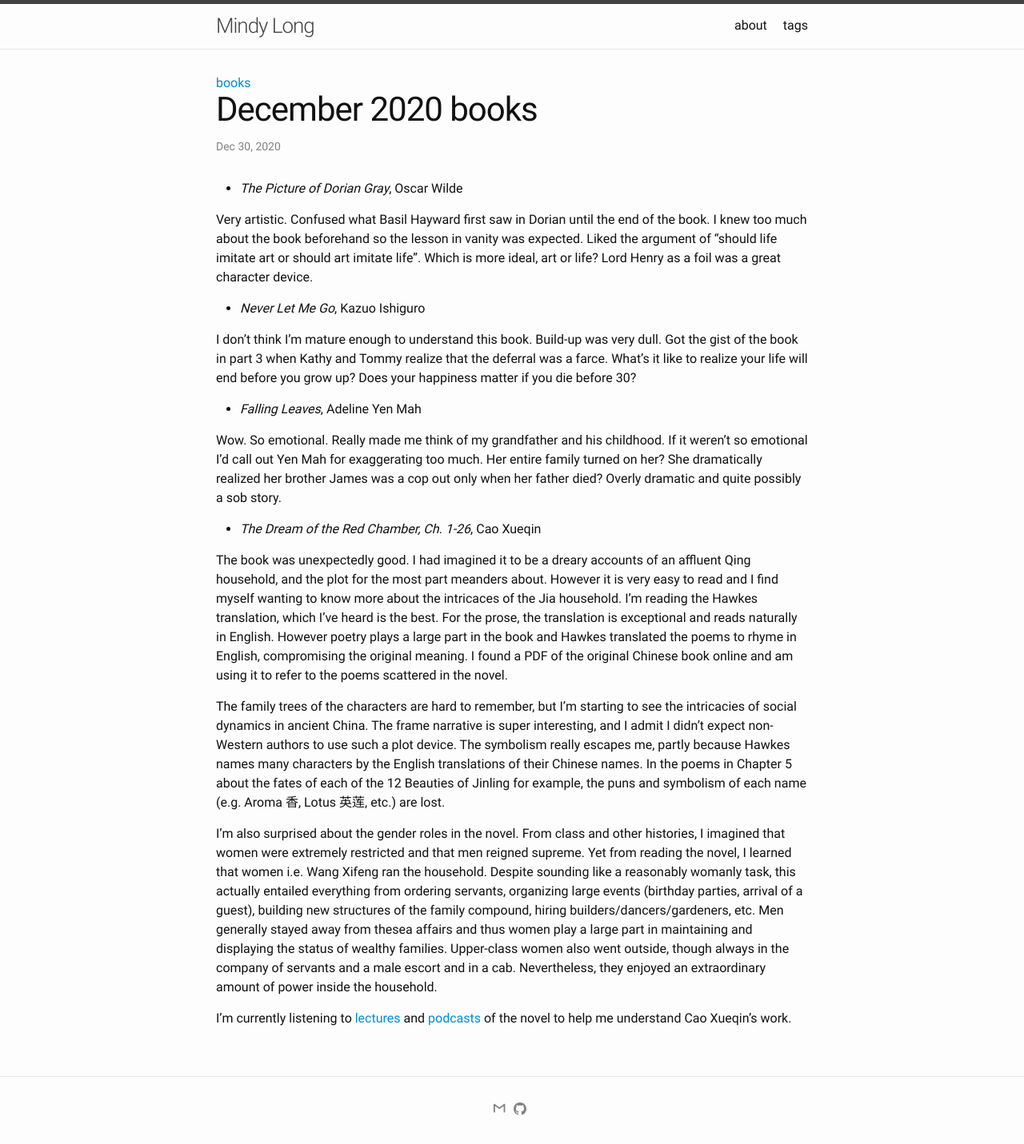
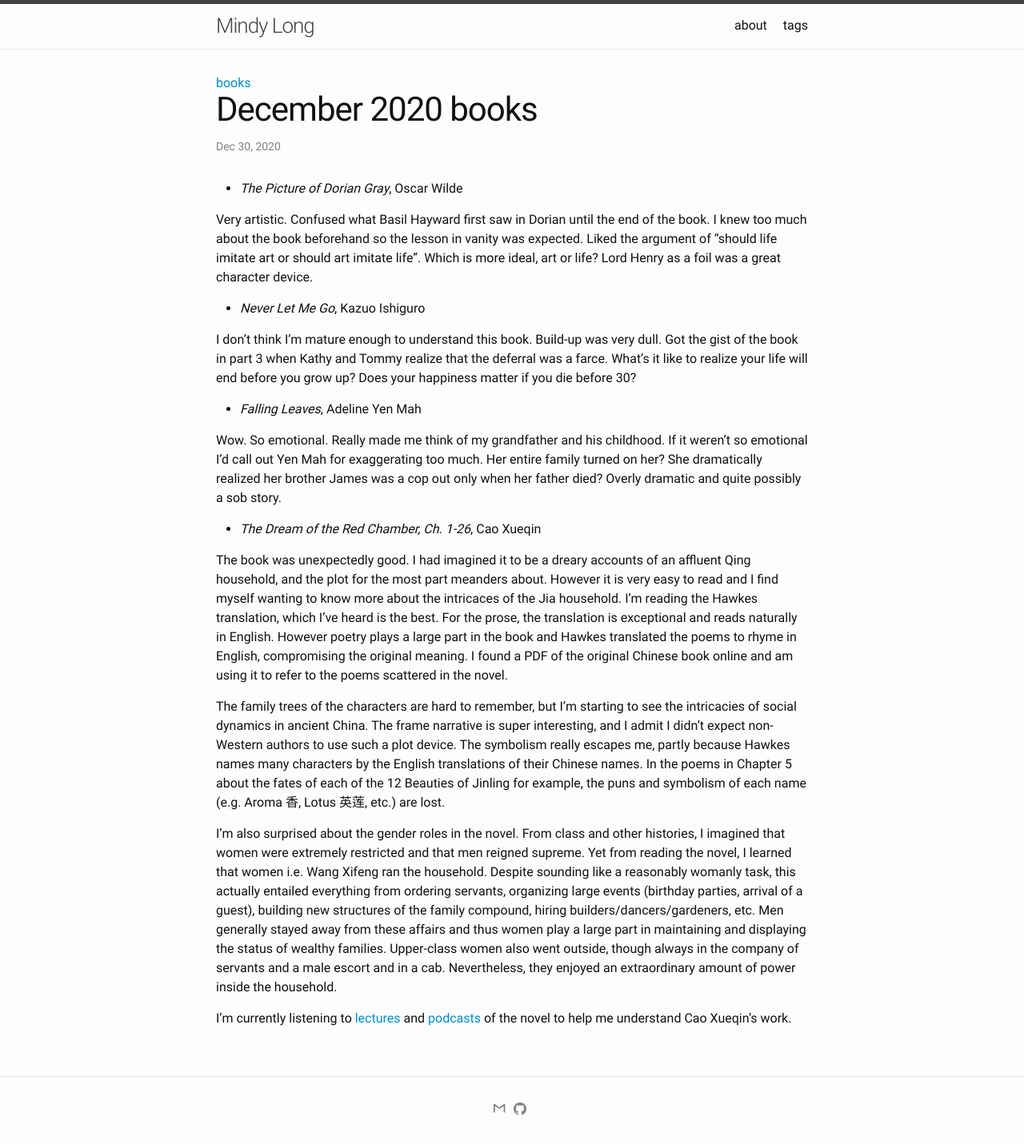
Before and after one commit to mlong93/mlong93.github.io, a Jekyll site: the page built from _posts/2020-12-24-december-2020-books.md, in a window 1280 px wide. Shown: the whole page at 80% size. Built offline with Jekyll 4.4.1, drawn with Linux system fonts in a browser that asks for light colours.

Commit message:
first post of 2021

```diff
--- a/_posts/2020-12-24-december-2020-books.md
+++ b/_posts/2020-12-24-december-2020-books.md
@@ -23,6 +23,6 @@ The book was unexpectedly good. I had imagined it to be a dreary accounts of an
 
 The family trees of the characters are hard to remember, but I'm starting to see the intricacies of social dynamics in ancient China. The frame narrative is super interesting, and I admit I didn't expect non-Western authors to use such a plot device. The symbolism really escapes me, partly because Hawkes names many characters by the English translations of their Chinese names. In the poems in Chapter 5 about the fates of each of the 12 Beauties of Jinling for example, the puns and symbolism of each name (e.g. Aroma 香, Lotus 英莲, etc.) are lost.
 
-I'm also surprised about the gender roles in the novel. From class and other histories, I imagined that women were extremely restricted and that men reigned supreme. Yet from reading the novel, I learned that women i.e. Wang Xifeng ran the household. Despite sounding like a reasonably womanly task, this actually entailed everything from ordering servants, organizing large events (birthday parties, arrival of a guest), building new structures of the family compound, hiring builders/dancers/gardeners, etc. Men generally stayed away from thesea affairs and thus women play a large part in maintaining and displaying the status of wealthy families. Upper-class women also went outside, though always in the company of servants and a male escort and in a cab. Nevertheless, they enjoyed an extraordinary amount of power inside the household.
+I'm also surprised about the gender roles in the novel. From class and other histories, I imagined that women were extremely restricted and that men reigned supreme. Yet from reading the novel, I learned that women i.e. Wang Xifeng ran the household. Despite sounding like a reasonably womanly task, this actually entailed everything from ordering servants, organizing large events (birthday parties, arrival of a guest), building new structures of the family compound, hiring builders/dancers/gardeners, etc. Men generally stayed away from these affairs and thus women play a large part in maintaining and displaying the status of wealthy families. Upper-class women also went outside, though always in the company of servants and a male escort and in a cab. Nevertheless, they enjoyed an extraordinary amount of power inside the household.
 
 I'm currently listening to <a href="https://www.youtube.com/watch?v=2oW8gnmnXrU">lectures</a> and <a href="https://open.spotify.com/show/7huKe0bCFO2F2ixojo9tEI?si=GB86DeHwR2akN2R1ai4GBw">podcasts</a> of the novel to help me understand Cao Xueqin's work.
```
Also changed, not shown: _posts/2021-01-02-new-year-new-hobby.md (added, +10 -0 lines).
